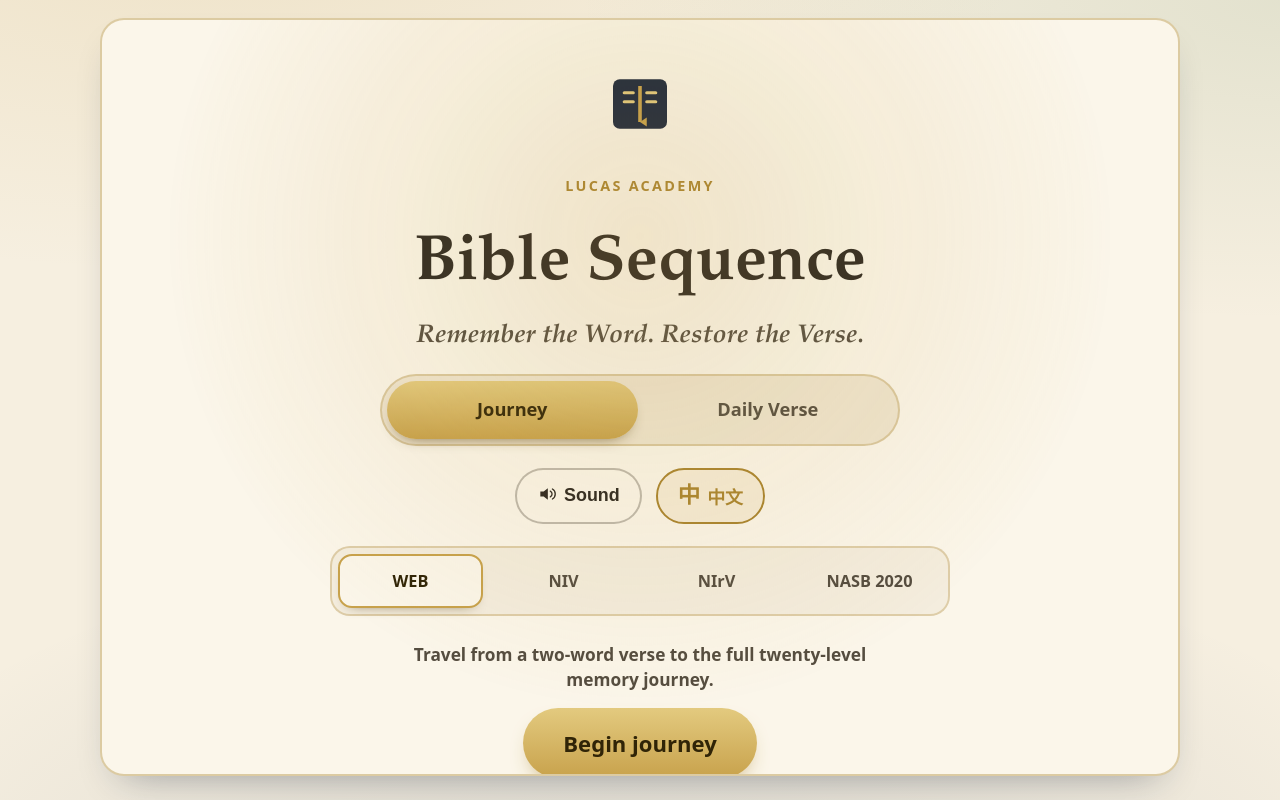
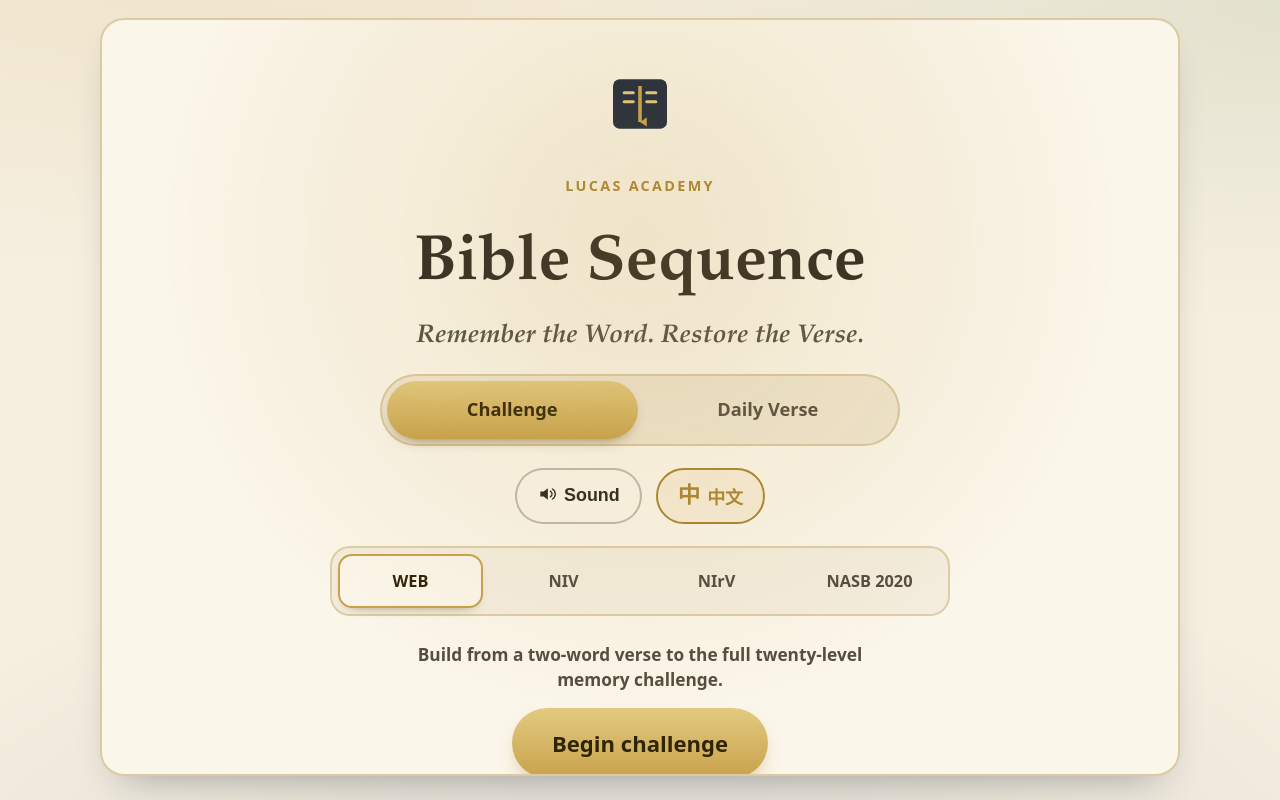
Before and after one commit to yancyqin/lucas-academy-bible, a React (Vite) app: page / in a window 1280 px wide. Built offline with nearby package versions, Linux system fonts and the light colour scheme; no server answers.

Commit message:
Rename Journey to Challenge

```diff
--- a/src/components/FinalCelebration.tsx
+++ b/src/components/FinalCelebration.tsx
@@ -93,7 +93,7 @@ export function FinalCelebration({
         <p className="cert__kicker">Lucas Academy · Bible Sequence</p>
         <h1 className="cert__title">Certificate of Scripture Memory</h1>
 
-        {pass && <p className="verdict verdict--pass">Full journey complete</p>}
+        {pass && <p className="verdict verdict--pass">Full challenge complete</p>}
 
         <p className="cert__awarded-to">This certifies that you passed</p>
         <p className="cert__level">Level {certLevel}</p>
--- a/src/components/Welcome.tsx
+++ b/src/components/Welcome.tsx
@@ -67,7 +67,7 @@ export function Welcome({
               className={`welcome-tab ${activeTab === 'journey' ? 'welcome-tab--active' : ''}`}
               onClick={() => onSelectTab('journey')}
             >
-              Journey
+              Challenge
             </button>
             <button
               type="button"
@@ -117,10 +117,10 @@ export function Welcome({
                 {journeyError}
               </p>
             )}
-            <p className="lede welcome-panel__copy">Travel from a two-word verse to the full twenty-level memory journey.</p>
+            <p className="lede welcome-panel__copy">Build from a two-word verse to the full twenty-level memory challenge.</p>
             <div className="btn-row">
               <button type="button" className="btn btn--primary" onClick={onBegin}>
-                Begin journey
+                Begin challenge
               </button>
             </div>
           </div>
--- a/src/game/certificate.ts
+++ b/src/game/certificate.ts
@@ -147,7 +147,7 @@ export function renderCertificate(data: CertificateData): HTMLCanvasElement {
     ctx.fillStyle = C.sage;
     ctx.font = `700 16px ${SANS}`;
     if ('letterSpacing' in ctx) (ctx as unknown as { letterSpacing: string }).letterSpacing = '2px';
-    ctx.fillText('★ FULL JOURNEY COMPLETE ★', cx, 332);
+    ctx.fillText('★ FULL CHALLENGE COMPLETE ★', cx, 332);
     if ('letterSpacing' in ctx) (ctx as unknown as { letterSpacing: string }).letterSpacing = '0px';
   }
 
--- a/src/game/progress.ts
+++ b/src/game/progress.ts
@@ -29,7 +29,7 @@ export interface Progress {
   soundEnabled: boolean;
   /** Whether the Chinese (和合本) translation is shown. */
   showChinese: boolean;
-  /** English Bible translation used for Journey and Daily Verse. */
+  /** English Bible translation used for Challenge and Daily Verse. */
   translation: TranslationKey;
   introSeen: boolean;
 }
```
Also changed, not shown: 2 other files (tests, documents, lock files or other folders).
